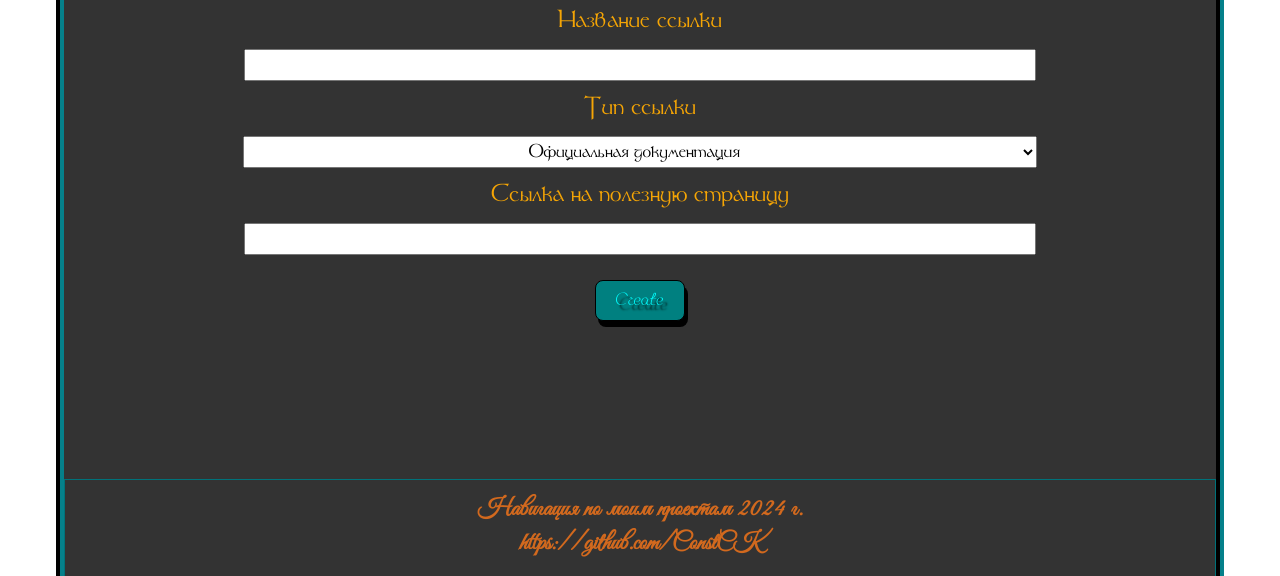
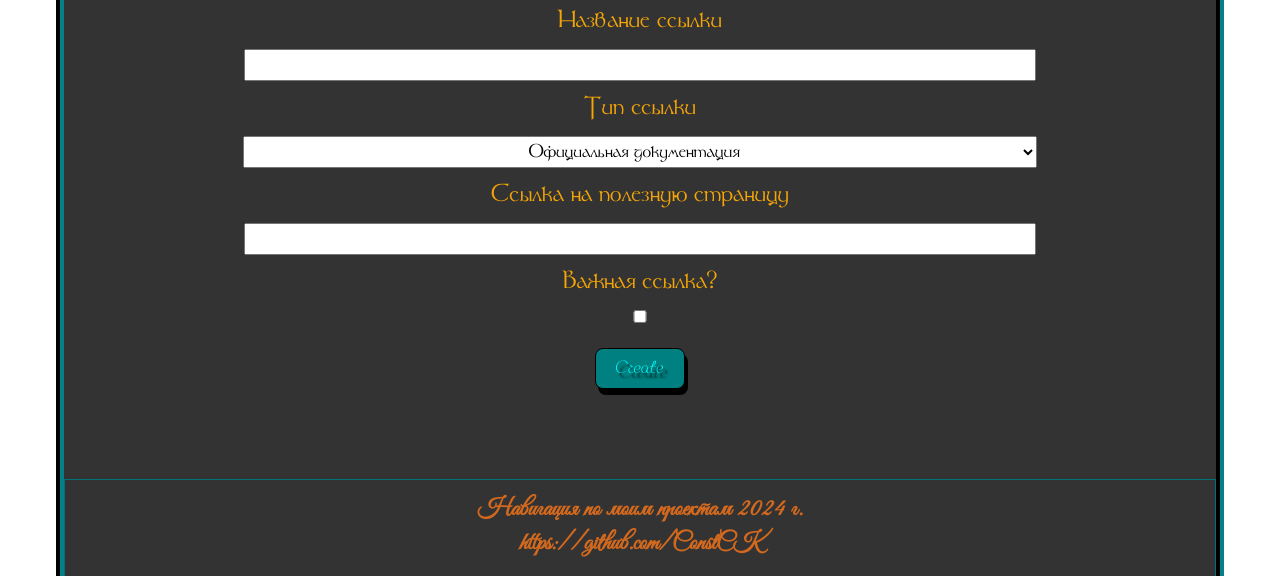
Before and after one commit to ConstCK/My-Jobs, a Django app: template project/templates/link_create.html in a window 1280 px wide. Shown: the part 157-733 px from the top of the page. Run offline with Django 5.2, Linux system fonts and the light colour scheme; the template is opened without the code that fills it: values that come from a table or form of the project are taken from there, others are empty; style sheets or scripts are compiled from the project's sources; parts of the project's set-up code (start-up, migrations or seed data) failed here and were passed over; some libraries are stand-ins or nearby versions.

Commit message:
Add field for form and docs for some field

```diff
--- a/project/catalogue/models.py
+++ b/project/catalogue/models.py
@@ -80,7 +80,7 @@ class Link(models.Model):
                             verbose_name='Тип ссылки')
     link_url = models.URLField(unique=True, null=True, blank=True,
                                verbose_name='Ссылка на полезную страницу')
-    important = models.BooleanField(default=False)
+    important = models.BooleanField(default=False, verbose_name='Важная ссылка?')
 
     def __str__(self):
         return f'{self.name}'
--- a/project/templates/link_create.html
+++ b/project/templates/link_create.html
@@ -14,6 +14,8 @@
             <div class="form-errors">{{ form.link_url.errors }}</div>
             <div class="form-label">{{ form.link_url.label }}</div>
             <div class="form-input">{{ form.link_url }}</div>
+            <div class="form-label">{{ form.important.label }}</div>
+            <div class="form-input">{{ form.important }}</div>
         <button class="form-btn" type="submit">Create</button>
         </form>
     </div>
```
Also changed, not shown: project/db.sqlite3.
